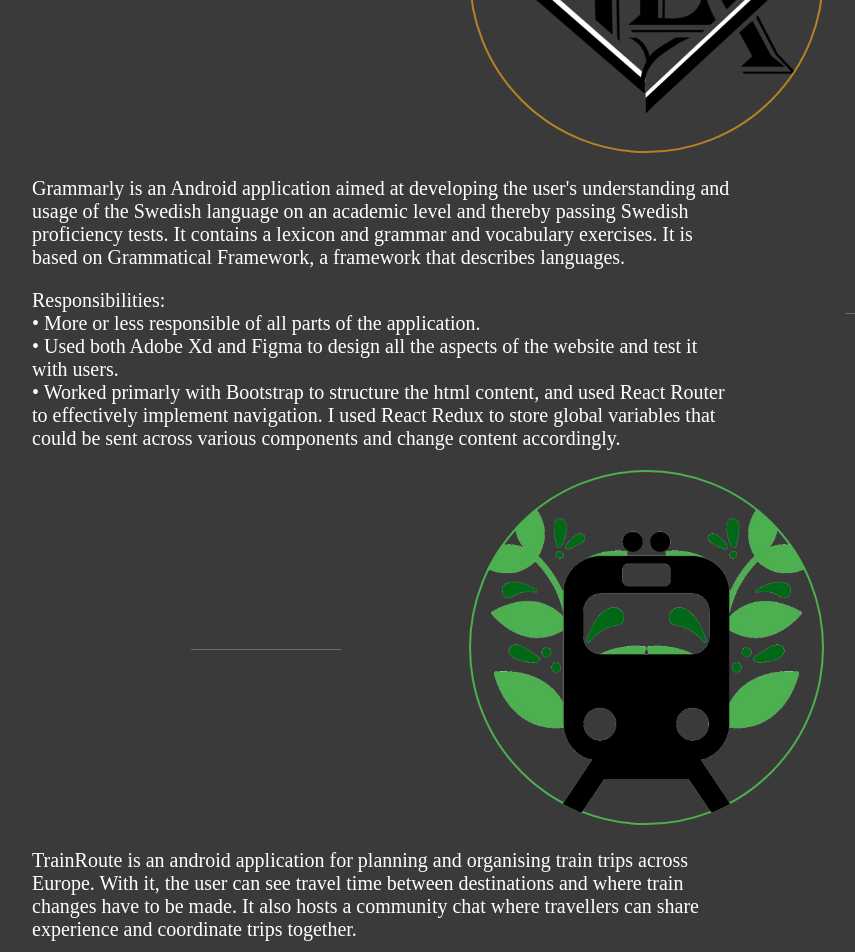
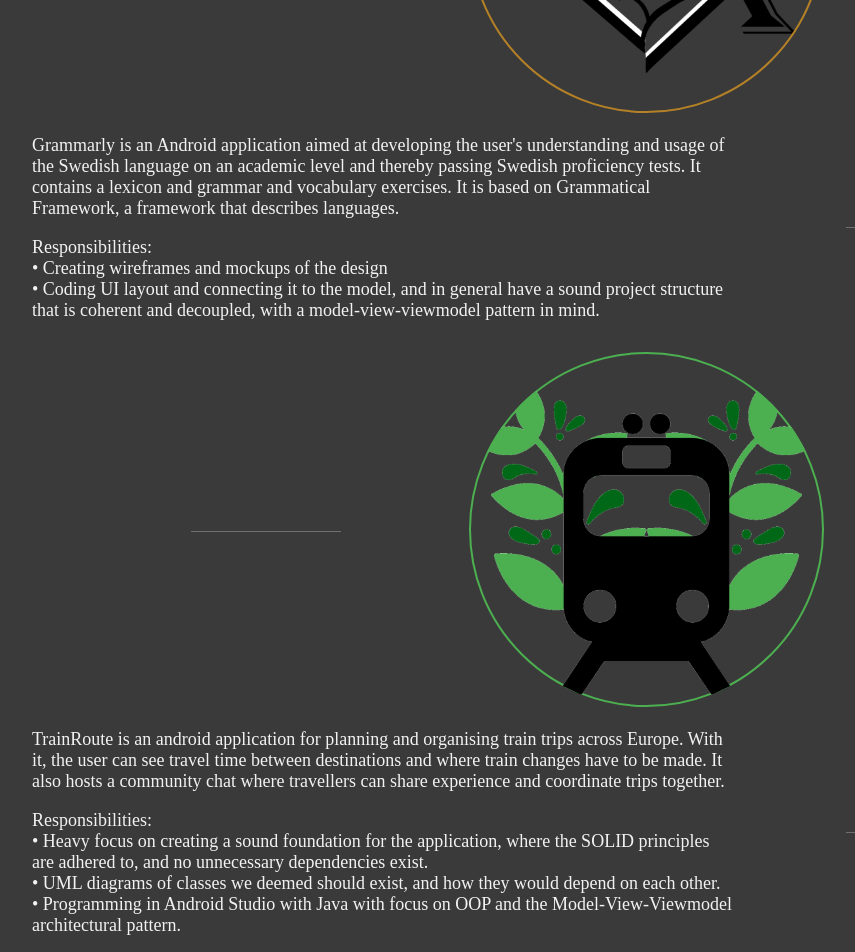
Before and after one commit to AugustasFriend/my-portfolio, a React (Create React App) app: page /experience in a window 1280 px wide. Shown: the part 1100-2052 px from the top of the page, without its empty margins (133-988 px from the left). Built offline with nearby package versions, Linux system fonts and the light colour scheme.

Commit message:
update experience page with content
Update the colour of several pages so that it is not bright white. Add description for remaining projects in the experience page. Fix som layout issues.

```diff
--- a/src/AboutPage/About.css
+++ b/src/AboutPage/About.css
@@ -1,8 +1,12 @@
 .about-text{
     font-family: "Times New Roman";
-    font-size: 20px;
-    color: white;
+    font-size: 18px;
+    color: #f2f2f2;
     width: 950px;
+}
+
+.align-left{
+    text-align: left;
 }
 
 .about-title{
@@ -19,3 +23,7 @@
 .about-text-pl{
     padding-left: 3%;
 }
+
+.about-vl-mt{
+    margin-top: 2%;
+}
--- a/src/AboutPage/About.jsx
+++ b/src/AboutPage/About.jsx
@@ -7,8 +7,8 @@
         <Container>
             <Row className= "align-items-center row-mt">
                 <Col>
-                <p className="about-text">Hi!
-                    I am a soon-to-be Software Engineer graduate that is eager to make the world a better,
+                <p className="about-text">Hi! <br/>
+                    I am a soon-to-be Computer Science graduate that is eager to make the world a better,
                     more efficient place. I was born in Lithuania but have lived most of my life in Sweden,
                     and I am currently based in Gothenburg. My educational background has taught me the value of
                     good code as well as understanding appropriate solutions based on stakeholder requirements.
@@ -20,14 +20,14 @@
                     <div className="horizontal-line"/>
                 </Col>
                 <Col>
-                <img src="home-profile-picture.svg"/>
+                <img src="about-picture.svg"/>
                 </Col>
                 <Col className="hl-ml">
                     <div className="horizontal-line"/>
                 </Col>
             </Row>
             <Row className="align-items-center">
-                <Col>
+                <Col className="about-vl-mt">
                 <div className="vertical-line"/>
                 </Col>
             </Row>
@@ -36,7 +36,7 @@
                 <img src="chalmers-logo.svg"/>
                 </Col>
                 <Col className="about-text-pl">
-                <p className="about-text">I started studying Information Technology at Chalmers University of Technology year 2017 at the age of 18.
+                <p className="about-text align-left">I started studying Information Technology at Chalmers University of Technology year 2017 at the age of 18.
                     It is a 5-year programme that includes both a bachelor's and master's degree.
                     The first three years was heavily focused on gaining knowledge about programming and what good practices there are.
                     as well as implementing the knowledge to sophisticated programming projects.
--- a/src/ExperiencePage/Experience.css
+++ b/src/ExperiencePage/Experience.css
@@ -5,9 +5,9 @@
 }
 
 .experience-body-text{
-    font-size: 20px;
+    font-size: 18px;
     font-family: "Times New Roman";
-    color: white;
+    color: #f2f2f2;
     width: 700px;
     text-align: left;
     padding-left: 2%;
@@ -18,3 +18,7 @@
     font-family: "Montserrat";
     color: white;
 }
+
+.experience-mt{
+    margin-top: 1%;
+}
--- a/src/ExperiencePage/Experience.jsx
+++ b/src/ExperiencePage/Experience.jsx
@@ -9,26 +9,15 @@
     " These methods, thoroughly described, support the designer from start to finish in the process of understanding the user and" +
     " producing a system/product that effectively meets the requirements of the target user.";
 
-    /*const dtWID = "We were only two interaction designers working on this project, and thus both of us had more or less responsibility of all parts of the application." +
-    " I used both Adobe Xd and Figma to design all the aspects of the website and test it with users. A Trello board was created to divide the workload on the React Application" +
-    " I worked primarly with Bootstrap to structure the html content, and used React Router to effectively implement navigation. I used React Redux to store global variables" +
-    " that could be sent across various components and change content accordingly.";*/
-
     const dtWID = "• Used both Adobe Xd and Figma to design all the aspects of the website and test it with users.";
 
     const grDescription = "Grammarly is an Android application aimed at developing the user's understanding and usage of the Swedish" +
     " language on an academic level and thereby passing Swedish proficiency tests. It contains a lexicon and grammar and vocabulary exercises." +
     " It is based on Grammatical Framework, a framework that describes languages.";
 
-    const grWID = ""
-
     const trDescription = "TrainRoute is an android application for planning and organising train trips across Europe. With it, the user" +
     " can see travel time between destinations and where train changes have to be made. It also hosts a community chat where" +
     " travellers can share experience and coordinate trips together.";
-
-    const trWID ="Heavy focus, for me and the team, was on creating a sound foundation for the application, where the SOLID principles are adhered to, and no unnecessary" +
-    " dependencies exist. I created detailed UML diagrams of classes we deemed should exist, and how they would depend on each other. Afterward, the focus for me shifted" +
-    " toward programming and making our concept a reality. It was written using Android Studio in Java, and a Model-View-Vievmodel architectural pattern was adopted."
 
     const [showdt, setShowdt] = useState(false);
         return(
@@ -47,15 +36,15 @@
                         <img src="designerstoolkit.svg"/>
                     </Col>
                     <Col onClick={() => setShowdt(true)}>
-                        <p className="experience-body-text">{dtDescription} <p>Responsibilities: <br/> • More or less responsible of all parts of the application.
-                        <br/>{dtWID} <br/>• Worked primarly with Bootstrap to structure the html content, and used React Router to effectively implement navigation. I used React Redux to store global variables
+                        <p className="experience-body-text">{dtDescription} <p>Responsibilities: <br/> • More or less responsible for all parts of the application.
+                        <br/>{dtWID} <br/>• Worked primarly with Bootstrap to structure the html content, React Router to effectively implement navigation and React Redux to store global variables
                         that could be sent across various components and change content accordingly.</p></p>
                     </Col>
                     <Col className="hl-ml">
                         <div className="horizontal-line"/>
                     </Col>
                 </Row>
-                <Row className="align-items-center">
+                <Row className="align-items-center experience-mt">
                     <Col className="hl-mr">
                         <div className="horizontal-line"/>
                     </Col>
@@ -63,15 +52,16 @@
                         <img src="grammarly.svg"/>
                     </Col>
                     <Col>
-                        <p className="experience-body-text">{grDescription}<p>Responsibilities: <br/> • More or less responsible of all parts of the application.
-                        <br/>{dtWID} <br/>• Worked primarly with Bootstrap to structure the html content, and used React Router to effectively implement navigation. I used React Redux to store global variables
-                        that could be sent across various components and change content accordingly.</p></p>
+                        <p className="experience-body-text">{grDescription}<p>Responsibilities:
+                        <br/>• Creating wireframes and mockups of the design
+                        <br/>• Coding UI layout and connecting it to the model, and in general have a sound project structure that is coherent and decoupled,
+                        with a model-view-viewmodel pattern in mind.</p></p>
                     </Col>
                     <Col className="hl-ml">
                         <div className="horizontal-line"/>
                     </Col>
                 </Row>
-                <Row className="align-items-center row-mb">
+                <Row className="align-items-center row-mb experience-mt">
                     <Col className="hl-mr">
                         <div className="horizontal-line"/>
                     </Col>
@@ -79,9 +69,11 @@
                         <img src="trainroute.svg"/>
                     </Col>
                     <Col>
-                        <p className="experience-body-text">{trDescription}<p>Responsibilities: <br/> • More or less responsible of all parts of the application.
-                        <br/>{dtWID} <br/>• Worked primarly with Bootstrap to structure the html content, and used React Router to effectively implement navigation. I used React Redux to store global variables
-                        that could be sent across various components and change content accordingly.</p></p>
+                        <p className="experience-body-text">{trDescription}<p>Responsibilities: <br/>
+                        • Heavy focus on creating a sound foundation for the application, where the SOLID principles are adhered to, and no unnecessary dependencies exist.
+                        <br/>• UML diagrams of classes we deemed should exist, and how they would depend on each other.<br/>
+                        • Programming in Android Studio with Java with focus on OOP and the Model-View-Viewmodel architectural pattern.
+                        </p></p>
                     </Col>
                     <Col className="hl-ml">
                         <div className="horizontal-line"/>
```
Also changed, not shown: src/HomePage/Home.jsx (+15 -11 lines), public/about-picture.svg (added).
